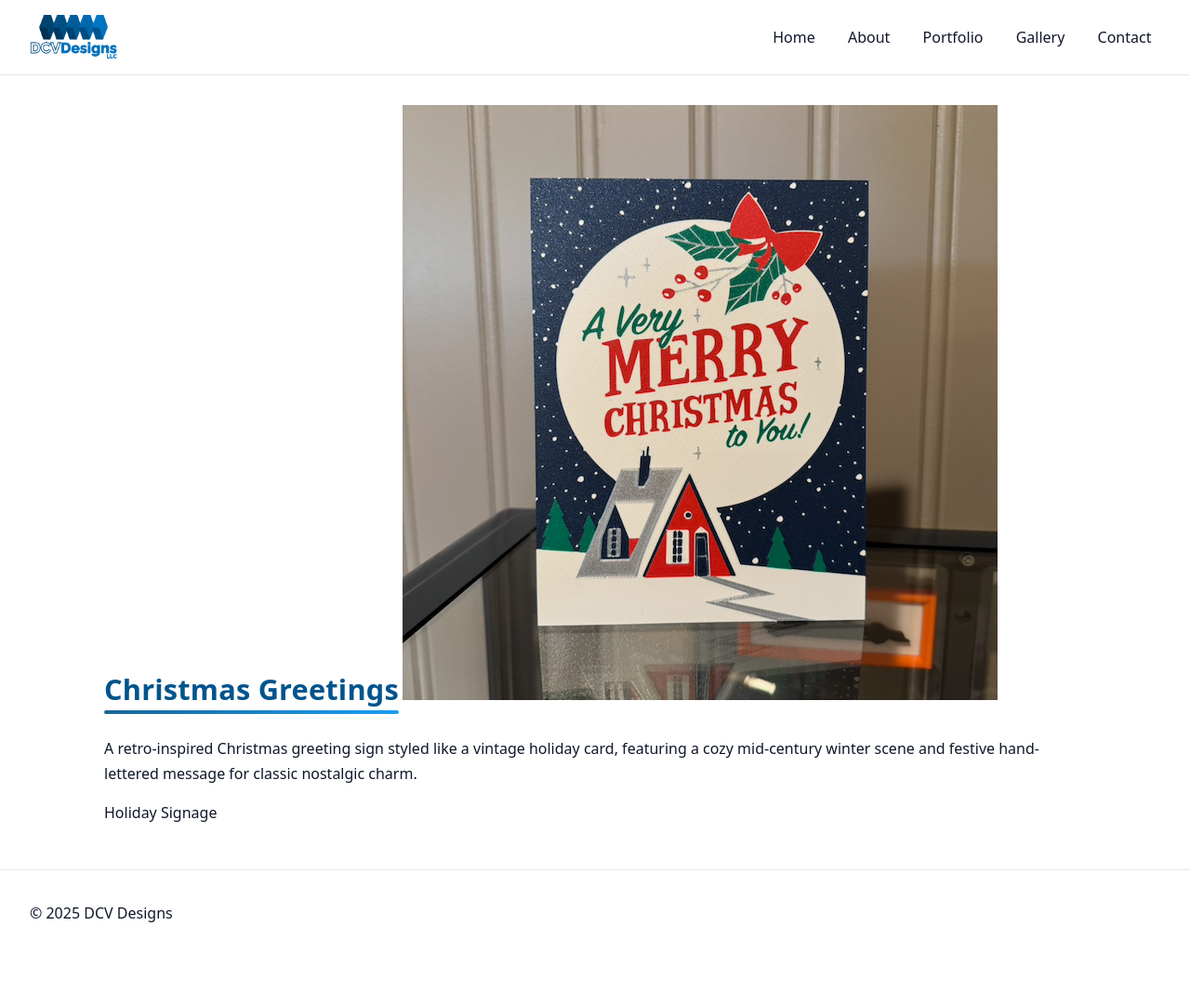
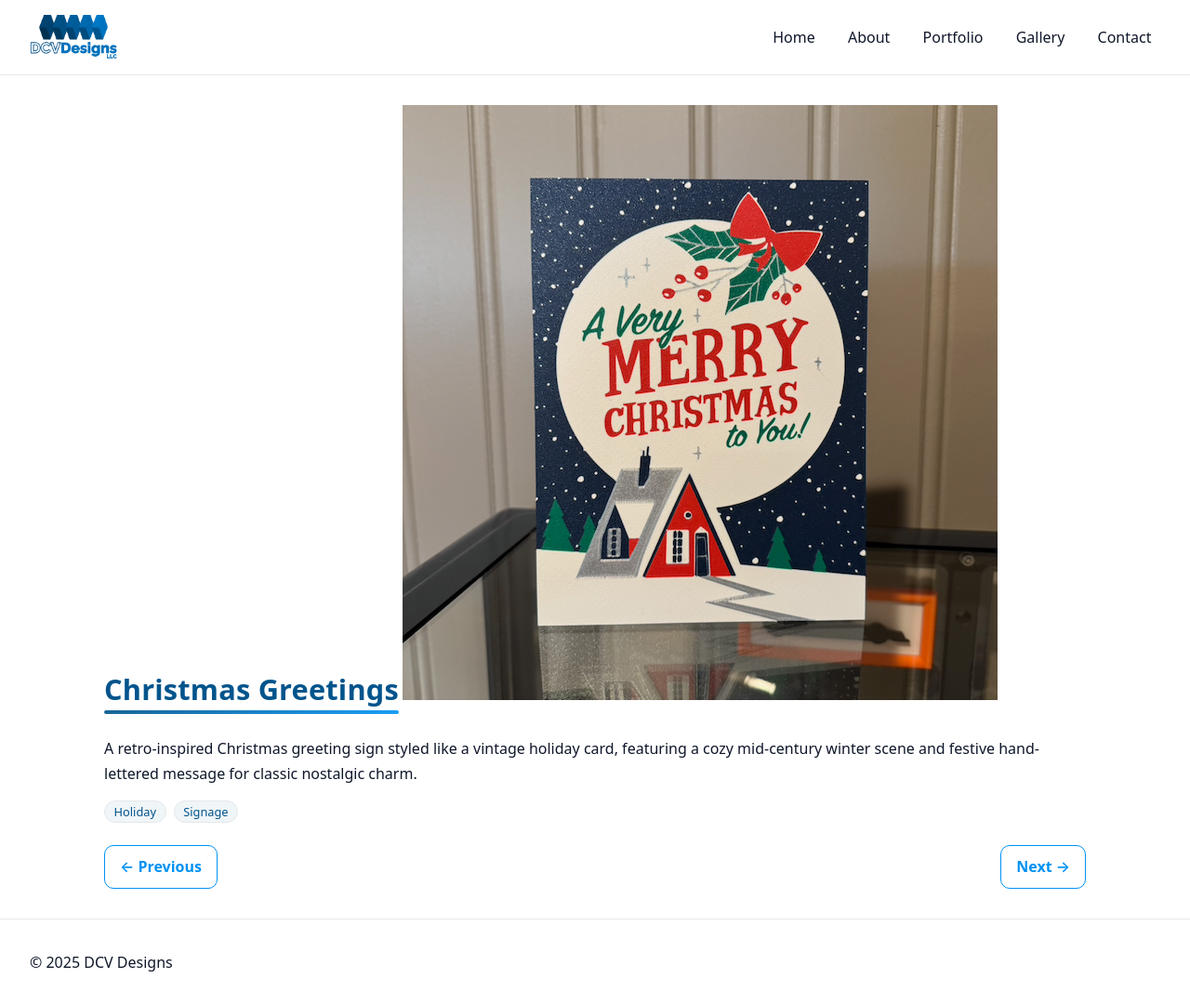
Before and after one commit to dcvdesigns/dcvdesigns.github.io, a Jekyll site: the page built from _portfolio/2025-10-christmas-greetings.md, in a window 1280 px wide and 1081 px high. Shown: the whole window at 93% size. Built offline with Jekyll 4.4.1, drawn with Linux system fonts in a browser that asks for light colours.

Commit message:
Updating look/feel

```diff
--- a/_layouts/portfolio.html
+++ b/_layouts/portfolio.html
@@ -3,17 +3,21 @@ layout: default
 ---
 <article class="page">
   <h1>{{ page.title }}</h1>
+
   {% if page.photos and page.photos[0] %}
-    <img src="{{ page.photos[0] }}" alt="{{ page.title }}">
+    <img src="{{ page.photos[0] | relative_url }}" alt="{{ page.title }}">
   {% endif %}
-  <p>{{ page.summary }}</p>
+
+  {% if page.summary %}
+    <p>{{ page.summary }}</p>
+  {% endif %}
 
   {% if page.tags %}
-    <p>
+    <div class="tags">
       {% for t in page.tags %}
-        <span class="badge">{{ t }}</span>
+        <span class="tag">{{ t }}</span>
       {% endfor %}
-    </p>
+    </div>
   {% endif %}
 
   {{ content }}
@@ -22,8 +26,36 @@ layout: default
     <h3>Gallery</h3>
     <div class="card-grid">
       {% for p in page.photos offset:1 %}
-        <div class="card"><img src="{{ p }}" alt=""></div>
+        <div class="card"><img src="{{ p | relative_url }}" alt=""></div>
       {% endfor %}
     </div>
   {% endif %}
+
+  <!-- Prev/Next within the portfolio collection -->
+  {% assign items = site.portfolio | sort: 'date' %}
+  {% assign curr_index = nil %}
+  {% for it in items %}
+    {% if it.url == page.url %}
+      {% assign curr_index = forloop.index0 %}
+    {% endif %}
+  {% endfor %}
+
+  {% if curr_index != nil %}
+    {% assign prev_index = curr_index | minus: 1 %}
+    {% assign next_index = curr_index | plus: 1 %}
+    {% assign prev_item = items[prev_index] %}
+    {% assign next_item = items[next_index] %}
+    <nav class="pager" aria-label="Portfolio pagination" style="margin-top:1.5rem; display:flex; justify-content:space-between; gap:1rem;">
+      <div>
+        {% if prev_item %}
+          <a class="btn" href="{{ prev_item.url | relative_url }}">← Previous</a>
+        {% endif %}
+      </div>
+      <div>
+        {% if next_item %}
+          <a class="btn" href="{{ next_item.url | relative_url }}">Next →</a>
+        {% endif %}
+      </div>
+    </nav>
+  {% endif %}
 </article>
--- a/assets/css/main.css
+++ b/assets/css/main.css
@@ -129,13 +129,29 @@ nav a:hover{
   border:1px solid var(--color-border); text-decoration:none }
 .social a:hover{ border-color:var(--color-accent) }
 
-/* Portfolio item title link color override */
+/* Portfolio + Gallery item title link color override */
 .card h3 a {
   color: #0092F2;
+  text-decoration: none;
 }
 
 .card h3 a:hover {
-  color: var(--color-primary); /* optional: darker blue on hover */
-  text-decoration: underline; /* optional, gives a nice interaction */
+  color: var(--color-primary); /* darker brand blue on hover */
+  text-decoration: underline;
   text-underline-offset: 4px;
 }
+
+/* Tag pills on portfolio item pages */
+.tags{
+  display:flex; gap:.5rem; flex-wrap:wrap;
+  margin:.75rem 0 1rem;
+}
+.tag{
+  font-size:.8rem; line-height:1;
+  padding:.3rem .6rem;
+  border:1px solid var(--color-border);
+  border-radius:999px;
+  background:rgba(0,84,140,.06);   /* subtle brand tint */
+  color:var(--color-primary);
+  white-space:nowrap;
+}
```
